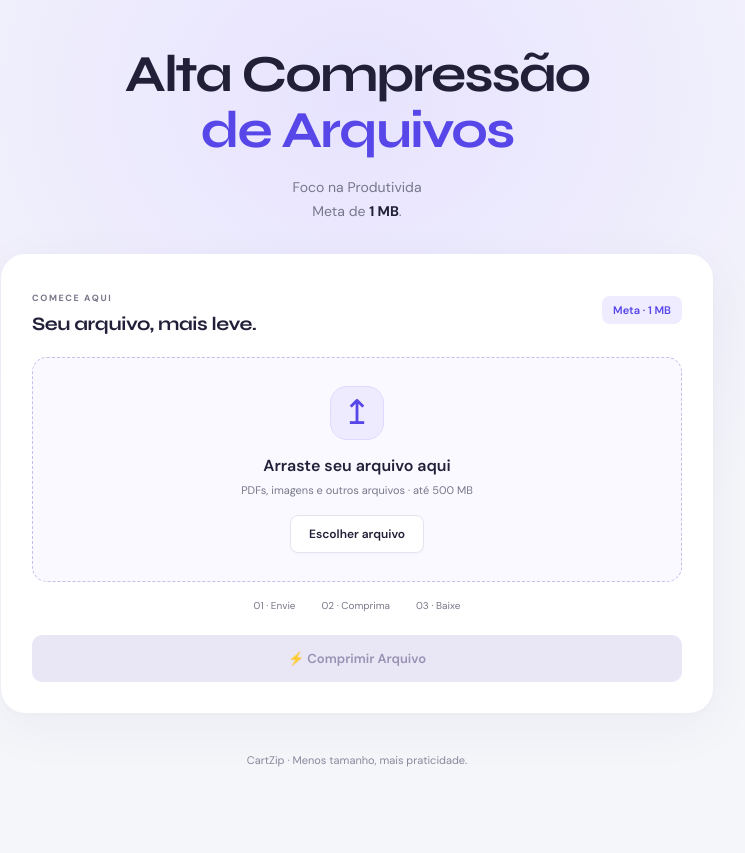
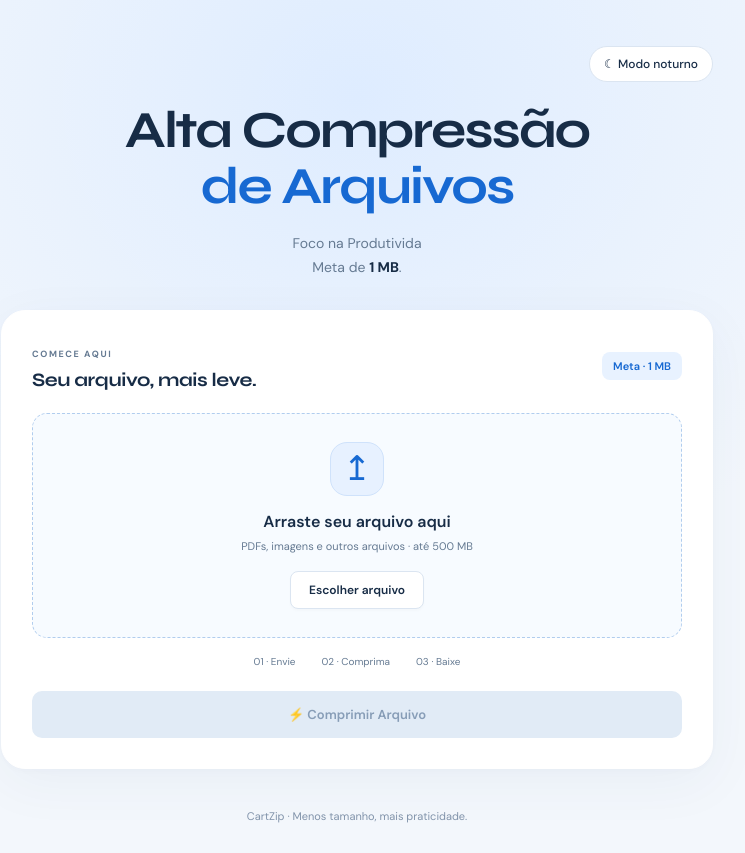
Before and after one commit to JFRFilho/Compressao, a Flask app: page / in a window 1280 px wide. Shown: the whole page, without its empty margins (283-1028 px from the left). Before the commit the page ends 767 px from the top, so only its background shows below. Run offline with Flask 3, Linux system fonts and the light colour scheme; some libraries are stand-ins or nearby versions.

Commit message:
Adiciona paleta azul e modo noturno com preferencia salva

```diff
--- a/static/style.css
+++ b/static/style.css
@@ -1,8 +1,8 @@
 @import url('https://fonts.googleapis.com/css2?family=DM+Sans:wght@400;500;600;700&family=Syne:wght@600;700;800&display=swap');
-:root{--bg:#f5f6fa;--surface:#fff;--surface2:#f6f7fb;--border:#e2e5ef;--accent:#5746e8;--accent2:#30227e;--accent3:#8e81fb;--success:#287a5e;--warning:#a75c13;--danger:#b44444;--text:#222039;--muted:#77778a;--radius:24px}
+:root{--bg:#f3f7fc;--surface:#fff;--surface2:#f1f6fc;--border:#dbe5f1;--accent:#1769d2;--accent2:#123c75;--accent3:#69a8f5;--success:#287a5e;--warning:#a75c13;--danger:#b44444;--text:#172c46;--muted:#657a92;--radius:24px}
 *{box-sizing:border-box;margin:0;padding:0}
 body{font-family:'DM Sans',sans-serif;background:var(--bg);color:var(--text);min-height:100vh}
-body::before{content:'';position:absolute;inset:0 0 auto;height:650px;background:radial-gradient(ellipse at 50% 15%,#e7e3ff 0,transparent 65%);pointer-events:none;z-index:-1}
+body::before{content:'';position:absolute;inset:0 0 auto;height:650px;background:radial-gradient(ellipse at 50% 15%,#deecff 0,transparent 65%);pointer-events:none;z-index:-1}
 .orb{display:none}
 .topbar{max-width:1180px;margin:auto;padding:28px 36px;display:flex;align-items:center;justify-content:space-between;border-bottom:1px solid var(--border)}
 .brand{display:flex;align-items:center;gap:7px;text-decoration:none;color:var(--accent);font:800 26px 'Syne',sans-serif}
@@ -10,22 +10,22 @@ body::before{content:'';position:absolute;inset:0 0 auto;height:650px;background
 .nav-label{font-size:10px;letter-spacing:2px;font-weight:700;color:var(--muted)}
 .container{max-width:760px;padding:46px 24px 28px;margin:auto}
 header{text-align:center;margin-bottom:30px}
-.logo-badge{display:inline-flex;gap:8px;align-items:center;font-size:9px;font-weight:700;letter-spacing:1.6px;color:#625c86;margin-bottom:20px}
+.logo-badge{display:inline-flex;gap:8px;align-items:center;font-size:9px;font-weight:700;letter-spacing:1.6px;color:#52739b;margin-bottom:20px}
 .dot{width:6px;height:6px;background:var(--accent);border-radius:50%}
 h1{font-family:'Syne',sans-serif;font-size:clamp(32px,5.5vw,52px);font-weight:700;line-height:1.08;letter-spacing:-2px;margin-bottom:18px}
 h1 span{color:var(--accent)}
 .subtitle{color:var(--muted);font-size:14px;line-height:1.7}.subtitle strong{color:var(--text)}
-.card{background:white;border:1px solid #fff;border-radius:var(--radius);padding:30px;box-shadow:0 14px 55px #35305c0c,0 2px 6px #35305c05}
+.card{background:white;border:1px solid #fff;border-radius:var(--radius);padding:30px;box-shadow:0 14px 55px #183c670c,0 2px 6px #183c6705}
 .card-heading{display:flex;align-items:center;justify-content:space-between;gap:14px;margin-bottom:22px}
 .eyebrow{font-size:9px;font-weight:700;letter-spacing:1.6px;color:var(--muted)}
 h2{font:700 19px 'Syne',sans-serif;margin-top:6px;letter-spacing:-.4px}
-.limit-badge{font-size:11px;font-weight:600;padding:7px 11px;border-radius:8px;background:#efecff;color:var(--accent);white-space:nowrap}
-.dropzone{border:1.5px dashed #c6beed;border-radius:15px;background:#faf9ff;padding:28px 20px;text-align:center;cursor:pointer;transition:background .2s,border-color .2s}
-.dropzone:hover,.dropzone.dragover{background:#f1edff;border-color:var(--accent)}
-.drop-icon{display:flex;align-items:center;justify-content:center;margin:0 auto 15px;width:54px;height:54px;border-radius:17px;background:#efebff;border:1px solid #e0d9ff;color:var(--accent);font-size:34px;line-height:1}
+.limit-badge{font-size:11px;font-weight:600;padding:7px 11px;border-radius:8px;background:#e8f2ff;color:var(--accent);white-space:nowrap}
+.dropzone{border:1.5px dashed #b1cdee;border-radius:15px;background:#f7fbff;padding:28px 20px;text-align:center;cursor:pointer;transition:background .2s,border-color .2s}
+.dropzone:hover,.dropzone.dragover{background:#eaf3ff;border-color:var(--accent)}
+.drop-icon{display:flex;align-items:center;justify-content:center;margin:0 auto 15px;width:54px;height:54px;border-radius:17px;background:#e7f1ff;border:1px solid #cfe2fb;color:var(--accent);font-size:34px;line-height:1}
 .drop-title{font-size:16px;font-weight:600;margin-bottom:7px}
 .drop-sub{font-size:11px;color:var(--muted);margin-bottom:18px}
-.btn-browse{display:inline-block;background:white;border:1px solid var(--border);border-radius:8px;padding:10px 18px;font-size:12px;font-weight:600;cursor:pointer;box-shadow:0 2px 3px #22203905}
+.btn-browse{display:inline-block;background:white;border:1px solid var(--border);border-radius:8px;padding:10px 18px;font-size:12px;font-weight:600;cursor:pointer;box-shadow:0 2px 3px #172c4605}
 .btn-browse:hover{border-color:var(--accent);color:var(--accent)}
 #file-input{position:absolute;width:1px;height:1px;opacity:0;overflow:hidden}
 .file-hint{display:flex;justify-content:center;gap:26px;margin:17px 0 3px;font-size:10px;color:var(--muted)}
@@ -33,22 +33,43 @@ h2{font:700 19px 'Syne',sans-serif;margin-top:6px;letter-spacing:-.4px}
 .file-selected.show{display:flex}.file-icon{font-size:25px}.file-info{flex:1;min-width:0}.file-name{font-size:13px;font-weight:600;overflow-wrap:anywhere}.file-size{font-size:11px;color:var(--muted);margin-top:5px}
 .btn-clear{border:0;background:transparent;color:var(--muted);font-size:18px;padding:6px;cursor:pointer}
 .btn-compress,.btn-download,.btn-new{width:100%;border-radius:10px;font:600 13px 'DM Sans',sans-serif;text-align:center;cursor:pointer;transition:background .2s,box-shadow .2s}
-.btn-compress{margin-top:20px;padding:15px;border:0;color:white;background:var(--accent);box-shadow:0 5px 12px #5746e825}
-.btn-compress:hover:not(:disabled){background:#4634cf;box-shadow:0 5px 16px #5746e840}
-.btn-compress:disabled{background:#e9e6f5;color:#9992b4;box-shadow:none;cursor:not-allowed}
+.btn-compress{margin-top:20px;padding:15px;border:0;color:white;background:var(--accent);box-shadow:0 5px 12px #1769d225}
+.btn-compress:hover:not(:disabled){background:#1156b0;box-shadow:0 5px 16px #1769d240}
+.btn-compress:disabled{background:#e1ebf6;color:#879db7;box-shadow:none;cursor:not-allowed}
 .loading{display:none;text-align:center;padding:26px 0 5px}.loading.show{display:block}
-.spinner{width:30px;height:30px;border:3px solid #e9e5fc;border-top-color:var(--accent);border-radius:50%;animation:spin .8s linear infinite;margin:0 auto 12px}.loading-text{font-size:12px;color:var(--muted)}
+.spinner{width:30px;height:30px;border:3px solid #dceafb;border-top-color:var(--accent);border-radius:50%;animation:spin .8s linear infinite;margin:0 auto 12px}.loading-text{font-size:12px;color:var(--muted)}
 @keyframes spin{to{transform:rotate(360deg)}}
 .result{display:none;margin-top:25px;padding-top:25px;border-top:1px solid var(--border)}.result.show{display:block}
 .result-header{display:flex;gap:10px;align-items:center;margin-bottom:18px}.result-icon{font-size:22px}.result-title{font:700 17px 'Syne',sans-serif}.success{color:var(--success)}.warning{color:var(--warning)}
 .stats{display:grid;grid-template-columns:repeat(3,minmax(0,1fr));gap:10px;margin-bottom:16px}
 .stat{padding:16px 8px;border:1px solid var(--border);border-radius:12px;background:var(--surface2);text-align:center}.stat-label{font-size:10px;color:var(--muted);margin-bottom:7px}.stat-value{font-size:19px;font-weight:700;letter-spacing:-.5px;font-variant-numeric:tabular-nums}.green{color:var(--success)}.purple{color:var(--accent)}
-.size-bar-wrap{padding:15px 0 20px}.size-bar-label{display:flex;justify-content:space-between;gap:8px;font-size:11px;color:var(--muted);margin-bottom:10px}.size-bar-track{height:6px;background:#eeedf5;border-radius:10px;overflow:hidden}.size-bar-fill{height:100%;border-radius:10px;transition:width .5s}.size-bar-limit{text-align:right;color:var(--muted);font-size:10px;margin-top:7px}
-.btn-download{display:block;padding:15px;text-decoration:none;background:var(--accent);color:white;border:1px solid transparent}.btn-download:hover{background:#4634cf}.btn-download[hidden]{display:none}.btn-download.over-limit{background:#fff8ec;color:#965016;border-color:#e9bf83}.btn-download.over-limit:hover{background:#ffefdb}
+.size-bar-wrap{padding:15px 0 20px}.size-bar-label{display:flex;justify-content:space-between;gap:8px;font-size:11px;color:var(--muted);margin-bottom:10px}.size-bar-track{height:6px;background:#e5edf7;border-radius:10px;overflow:hidden}.size-bar-fill{height:100%;border-radius:10px;transition:width .5s}.size-bar-limit{text-align:right;color:var(--muted);font-size:10px;margin-top:7px}
+.btn-download{display:block;padding:15px;text-decoration:none;background:var(--accent);color:white;border:1px solid transparent}.btn-download:hover{background:#1156b0}.btn-download[hidden]{display:none}.btn-download.over-limit{background:#fff8ec;color:#965016;border-color:#e9bf83}.btn-download.over-limit:hover{background:#ffefdb}
 .btn-new{padding:13px;margin-top:10px;background:white;border:1px solid var(--border);color:var(--muted)}.btn-new:hover{border-color:var(--accent);color:var(--accent)}
 .result-warning{display:none;padding:14px;border:1px solid #f0d7b4;border-radius:10px;background:#fffaf1;color:#94541a;font-size:12px;line-height:1.6;margin-bottom:15px}.result-warning.show{display:block}
 .error-box{display:none;gap:10px;align-items:center;margin-top:16px;border:1px solid #edd0d0;border-radius:10px;background:#fff6f6;color:var(--danger);font-size:12px;line-height:1.6;padding:14px}.error-box.show{display:flex}
-footer{text-align:center;font-size:11px;color:#8a879c;padding:12px 20px 30px}
-button:focus-visible,a:focus-visible,.btn-browse:focus-visible,.dropzone:focus-within{outline:3px solid #a798f5;outline-offset:4px}
+footer{text-align:center;font-size:11px;color:#8193aa;padding:12px 20px 30px}
+button:focus-visible,a:focus-visible,.btn-browse:focus-visible,.dropzone:focus-within{outline:3px solid #80b4f5;outline-offset:4px}
 @media(max-width:540px){.topbar{padding:20px 22px}.nav-label{font-size:8px;letter-spacing:1px}.container{padding:32px 16px 18px}h1{letter-spacing:-1.2px}.card{padding:20px;border-radius:20px}.card-heading{gap:8px}h2{font-size:16px}.dropzone{padding:24px 10px}.drop-sub{font-size:10px}.stats{gap:6px}.stat-value{font-size:16px}.size-bar-label{flex-wrap:wrap}.desktop-break{display:none}.file-hint{gap:17px}}
 @media(prefers-reduced-motion:reduce){*,*::before,*::after{animation:none!important;transition:none!important}}
+.theme-controls{display:flex;justify-content:flex-end;margin-bottom:20px}
+.theme-toggle{display:inline-flex;align-items:center;gap:8px;border:1px solid var(--border);border-radius:100px;padding:9px 14px;background:var(--surface);color:var(--text);font:500 12px 'DM Sans',sans-serif;cursor:pointer}
+.theme-toggle:hover{border-color:var(--accent);color:var(--accent)}
+html{color-scheme:light}
+html[data-theme="dark"]{color-scheme:dark;--bg:#0b1422;--surface:#121f31;--surface2:#17263b;--border:#2a3c55;--accent:#75b2ff;--accent2:#b0d3ff;--accent3:#90c3ff;--success:#74d6af;--warning:#efbe7b;--danger:#f3a3a3;--text:#e7effa;--muted:#a3b4ca}
+[data-theme="dark"] body::before{background:radial-gradient(ellipse at 50% 15%,#142e50 0,transparent 65%)}
+[data-theme="dark"] .card{background:var(--surface);border-color:var(--border);box-shadow:0 14px 55px #0003}
+[data-theme="dark"] .dropzone{background:#13243a;border-color:#3e638c}
+[data-theme="dark"] .dropzone:hover,[data-theme="dark"] .dropzone.dragover{background:#1b3350;border-color:var(--accent)}
+[data-theme="dark"] .limit-badge,[data-theme="dark"] .drop-icon{background:#1b3555;border-color:#315579}
+[data-theme="dark"] .btn-browse,[data-theme="dark"] .btn-new{background:var(--surface2);color:var(--text)}
+[data-theme="dark"] .btn-compress,[data-theme="dark"] .btn-download{background:#2169c2;color:#fff}
+[data-theme="dark"] .btn-compress:hover:not(:disabled),[data-theme="dark"] .btn-download:hover{background:#2c7cdd}
+[data-theme="dark"] .btn-compress:disabled{background:#253750;color:#879bb4}
+[data-theme="dark"] .spinner{border-color:#2a3c55;border-top-color:var(--accent)}
+[data-theme="dark"] .size-bar-track{background:#283b55}
+[data-theme="dark"] .result-warning{background:#34291b;border-color:#725633;color:#f0c995}
+[data-theme="dark"] .btn-download.over-limit{background:#34291b;color:#f0c995;border-color:#725633}
+[data-theme="dark"] .btn-download.over-limit:hover{background:#473721}
+[data-theme="dark"] .error-box{background:#35242c;border-color:#73434f;color:#ffb5bd}
+[data-theme="dark"] footer,[data-theme="dark"] .logo-badge{color:var(--muted)}
--- a/templates/index.html
+++ b/templates/index.html
@@ -4,6 +4,13 @@
   <meta charset="UTF-8" />
   <meta name="viewport" content="width=device-width, initial-scale=1.0"/>
   <title>CartZip — Compressão de Arquivos</title>
+  <script>
+    const systemTheme = window.matchMedia('(prefers-color-scheme: dark)');
+    let savedTheme = null;
+    try { savedTheme = localStorage.getItem('cartzip-theme'); } catch (_) {}
+    document.documentElement.dataset.theme = savedTheme === 'dark' || savedTheme === 'light'
+      ? savedTheme : (systemTheme.matches ? 'dark' : 'light');
+  </script>
   <link href="https://fonts.googleapis.com/css2?family=Syne:wght@400;600;700;800&family=DM+Sans:wght@400;500;600;700&display=swap" rel="stylesheet"/>
   <link rel="stylesheet" href="{{ url_for('static', filename='style.css') }}" />
 </head>
@@ -13,6 +20,7 @@
 <div class="orb orb-2"></div>
 
 <div class="container">
+  <div class="theme-controls"><button class="theme-toggle" id="theme-toggle" type="button" aria-pressed="false">Modo noturno</button></div>
   <header>
     <h1>Alta Compressão<br><span>de Arquivos</span></h1>
     <p class="subtitle">Foco na Produtivida<br class="desktop-break"> Meta de <strong>1 MB</strong>.</p>
@@ -109,6 +117,26 @@
 
 <script>
   document.title = 'CartZip - Compressao de Arquivos';
+  const themeToggle = document.getElementById('theme-toggle');
+  function updateThemeButton() {
+    const isDark = document.documentElement.dataset.theme === 'dark';
+    themeToggle.setAttribute('aria-pressed', String(isDark));
+    themeToggle.textContent = isDark ? '☀ Modo claro' : '☾ Modo noturno';
+  }
+  updateThemeButton();
+  themeToggle.addEventListener('click', () => {
+    const theme = document.documentElement.dataset.theme === 'dark' ? 'light' : 'dark';
+    document.documentElement.dataset.theme = theme;
+    savedTheme = theme;
+    try { localStorage.setItem('cartzip-theme', theme); } catch (_) {}
+    updateThemeButton();
+  });
+  systemTheme.addEventListener('change', () => {
+    if (!savedTheme) {
+      document.documentElement.dataset.theme = systemTheme.matches ? 'dark' : 'light';
+      updateThemeButton();
+    }
+  });
 
   const dropzone = document.getElementById('dropzone');
   const fileInput = document.getElementById('file-input');
@@ -221,7 +249,7 @@
       const pct = Math.min((data.compressed_size_kb / 1024) * 100, 100);
       document.getElementById('size-bar').style.width = pct + '%';
       document.getElementById('size-bar').style.background = data.within_limit
-        ? 'linear-gradient(90deg, #8e81fb, #5746e8)'
+        ? 'linear-gradient(90deg, #69a8f5, #1769d2)'
         : 'linear-gradient(90deg, #e5b66e, #a75c13)';
 
       document.getElementById('limit-indicator-inline').textContent =
```
